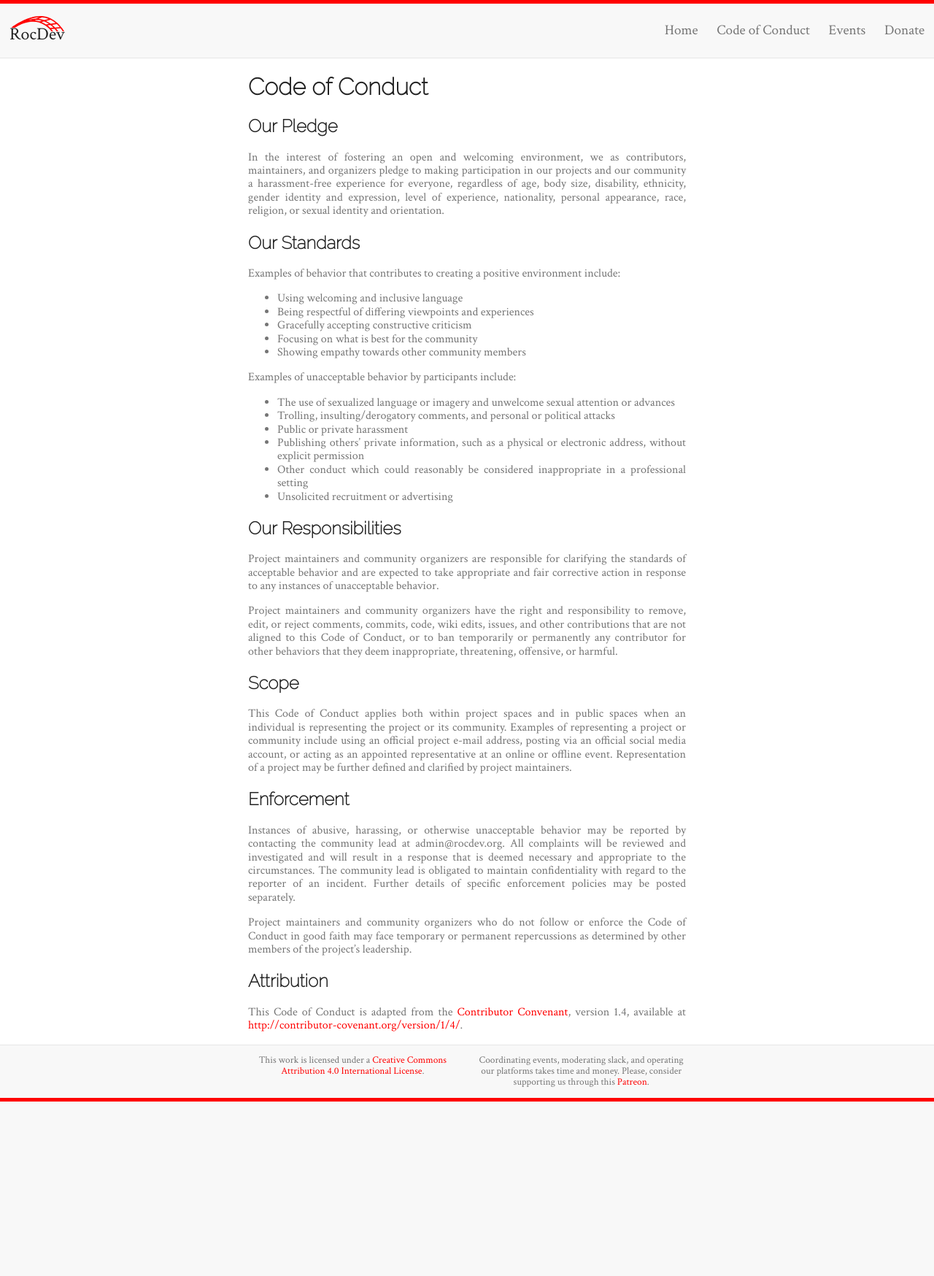
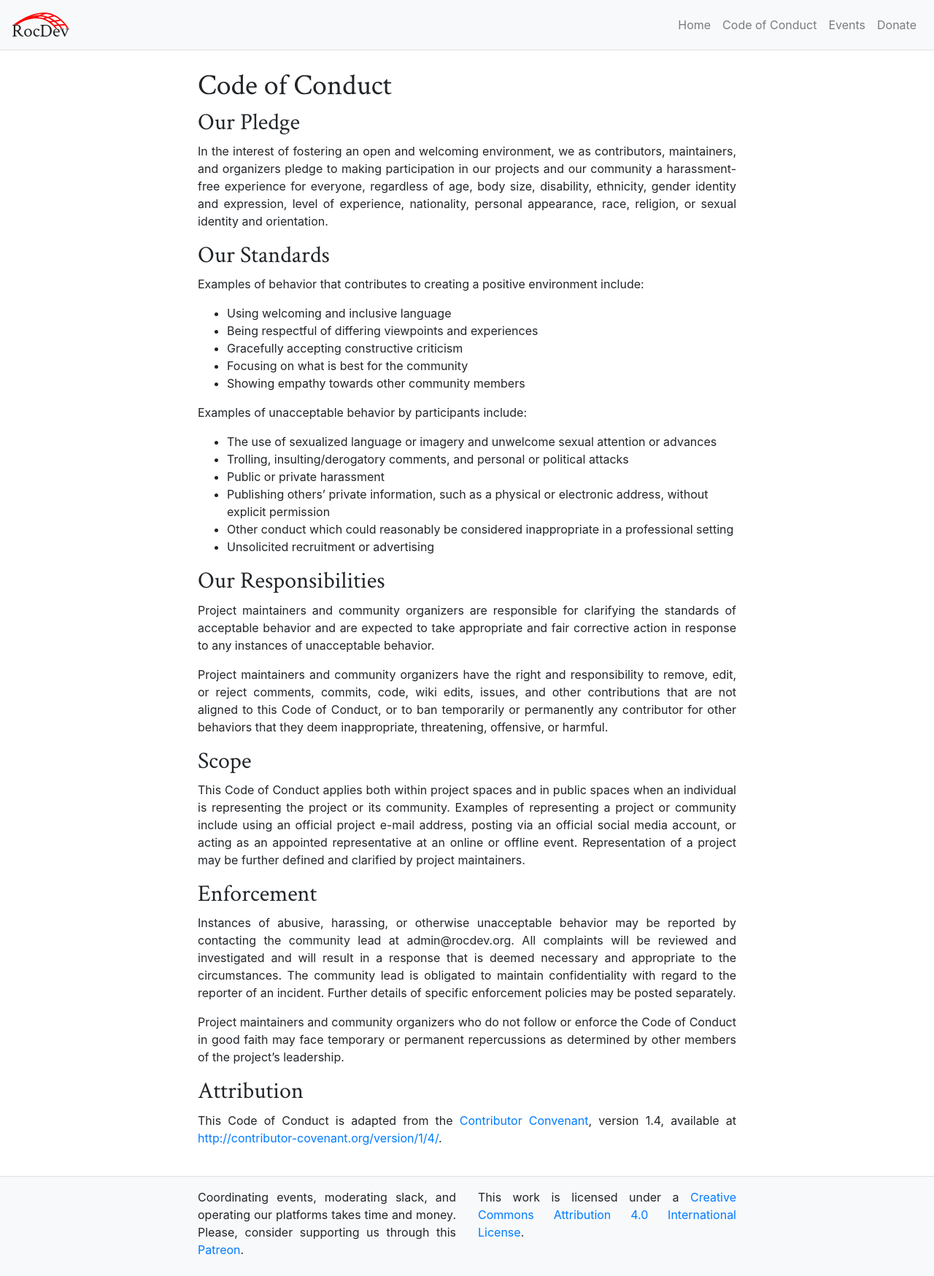
Before and after one commit to rocdev-foundation/rocdev, a Django app: page /code-of-conduct/ in a window 1280 px wide. Shown: the whole page at 73% size. Before the commit the page ends 1509 px from the top, so only its background shows below. Run offline with Django 3.2, Linux system fonts and the light colour scheme; parts of the project's set-up code (start-up, migrations or seed data) failed here and were passed over; some libraries are stand-ins or nearby versions.

Commit message:
fix some styling

```diff
--- a/web/templates/rocdev/base.html
+++ b/web/templates/rocdev/base.html
@@ -1,50 +1,88 @@
 <!DOCTYPE html>
 <html lang="en">
+  {% load bootstrap4 %}
   <head>
-    <meta charset="utf-8">
-    <meta http-equiv="X-UA-Compatible" content="IE=edge">
+    <meta charset="utf-8"/>
+    <meta http-equiv="X-UA-Compatible" content="IE=edge"/>
     <meta name="viewport" content="width=device-width, initial-scale=1, shrink-to-fit=no"/>
     <meta name="description" content="RocDev - a community for software professionals in Rochester, NY"/>
-
     <title>RocDev - {% block title %}{% endblock %}</title>
-
-    <link href="https://fonts.googleapis.com/css?family=Crimson+Text|Raleway:100" rel="stylesheet"/>
-    <link href="https://unpkg.com/normalize.css@8.0.1/normalize.css" rel="stylesheet"/>
-    {% load static %}
-    <link href="{% static 'rocdev/css/app.css' %}" rel="stylesheet"/>
-    <link xmlns="http://www.w3.org/1999/xhtml" rel="shortcut icon" href="/images/favicon-6b53e5c1b6f7c2f7874265f448df8f25.svg?vsn=d"/>
+    <link
+      href="https://fonts.googleapis.com/css?family=Crimson+Text"
+      rel="stylesheet"
+    />
+    {% bootstrap_css %}
+    <style>
+      html, body {
+        height: 100%;
+      }
+      .container {
+        max-width: 768px;
+      }
+      .h1, .h2, .h3, .h4, .h5, .h6, h1, h2, h3, h4, h5, h6 {
+        font-family: 'Crimson Text', serif;
+      }
+      p {
+        text-align: justify;
+      }
+      footer {
+        text-align: center;
+      }
+    </style>
+    <link type="application/atom+xml" rel="alternate" href="{% url 'events_atom' %}"/>
   </head>
-
-  <body>
-    <nav role="navigation">
-      <div class="nav-container">
-        <a class="nav-brand" href="{% url 'about_index' %}">
+  <body class="d-flex flex-column">
+    <div>
+      <nav class="navbar navbar-expand-lg navbar-light bg-light border-bottom">
+        <a class="navbar-brand" href="{% url 'about_index' %}">
           {% include 'rocdev/logo.html' with width='4em' %}
         </a>
-        <div class="nav-links">
-          <ul>
-            <li><a href="{% url 'about_index' %}">Home</a></li>
-            <li><a href="{% url 'about_coc' %}">Code of Conduct</a></li>
-            <li><a href="{% url 'events_index' %}">Events</a></li>
-            <li><a href="https://patreon.com/geowa4" rel="external">Donate</a></li>
+        <button class="navbar-toggler" type="button" data-toggle="collapse" data-target="#navbarSupportedContent" aria-controls="navbarSupportedContent" aria-expanded="false" aria-label="Toggle navigation">
+          <span class="navbar-toggler-icon"></span>
+        </button>
+        <div id="navbarSupportedContent" class="collapse navbar-collapse">
+          <ul class="navbar-nav ml-auto">
+            <li class="nav-item">
+              <a class="nav-link" href="{% url 'about_index' %}">Home</a>
+            </li>
+            <li class="nav-item">
+              <a class="nav-link" href="{% url 'about_coc' %}">Code of Conduct</a>
+            </li>
+            <li class="nav-item">
+              <a class="nav-link" href="{% url 'events_index' %}">Events</a>
+            </li>
+            <li class="nav-item">
+              <a class="nav-link" href="https://patreon.com/geowa4" rel="external">Donate</a>
+            </li>
           </ul>
         </div>
+      </nav>
     </div>
-    </nav>
-
-    <main class="container" role="main">
-      {% comment %} {% bootstrap_messages %} {% endcomment %}
+    <main class="container flex-grow-1 mt-4">
+      {% bootstrap_messages %}
       {% block main %}{% endblock %}
     </main>
-    <footer>
-      <div class="container row">
-        <p class="col">This work is licensed under a <a rel="license" href="http://creativecommons.org/licenses/by/4.0/">Creative Commons Attribution 4.0 International License</a>.</p>
+    <div>
+      <footer class="navbar bg-light border-top mt-4">
+        <div class="container mt-2">
+          <div class="row">
             <p class="col">
               Coordinating events, moderating slack, and operating our platforms takes time and money.
               Please, consider supporting us through this
               <a rel="external" href="https://patreon.com/geowa4">Patreon</a>.
             </p>
+          {% comment %} </div>
+          <div class="row"> {% endcomment %}
+            <p class="col">
+              This work is licensed under a
+              <a rel="license" href="http://creativecommons.org/licenses/by/4.0/"
+                >Creative Commons Attribution 4.0 International License</a
+              >.
+            </p>
+          </div>
         </div>
       </footer>
+    </div>
+    {% bootstrap_javascript jquery='slim' %}
   </body>
 </html>
```
Also changed, not shown: web/about/templates/about/home.html (+24 -29 lines). Lines whose indentation alone changed are shown as unchanged.
